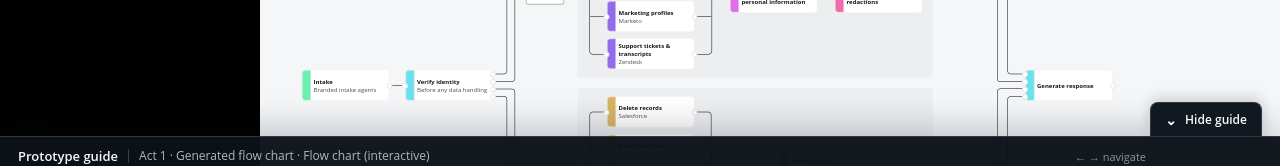
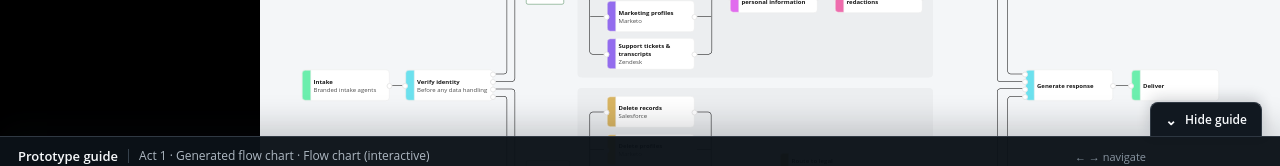
Before and after one commit to KCM-OT/dsr-trustweek-demo-v03, a React (Vite) app in the folder src/: page /setup/flow in a window 1280 px wide. Shown: the part 490-656 px from the top of the page. Built offline with nearby package versions, Linux system fonts and the light colour scheme.

Commit message:
Speed up flowchart entry animation

```diff
--- a/src/src/scenes/act1/FlowChartScene.jsx
+++ b/src/src/scenes/act1/FlowChartScene.jsx
@@ -396,7 +396,7 @@ export function FlowChartScene() {
     if (entering) return undefined
     setAnimationStage(0)
     const timers = Array.from({ length: 8 }, (_, index) =>
-      setTimeout(() => setAnimationStage(index), index * 650),
+      setTimeout(() => setAnimationStage(index), index * 325),
     )
     return () => timers.forEach(clearTimeout)
   }, [entering])
```
